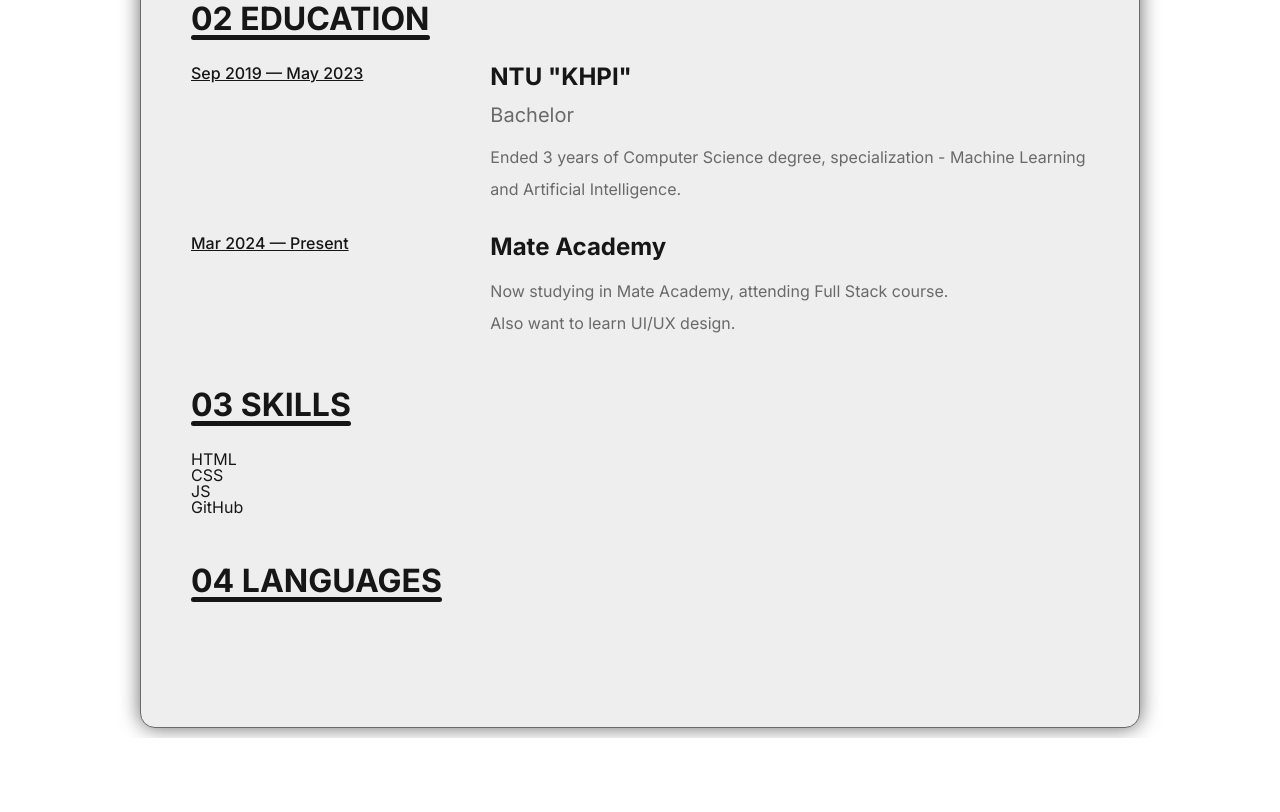
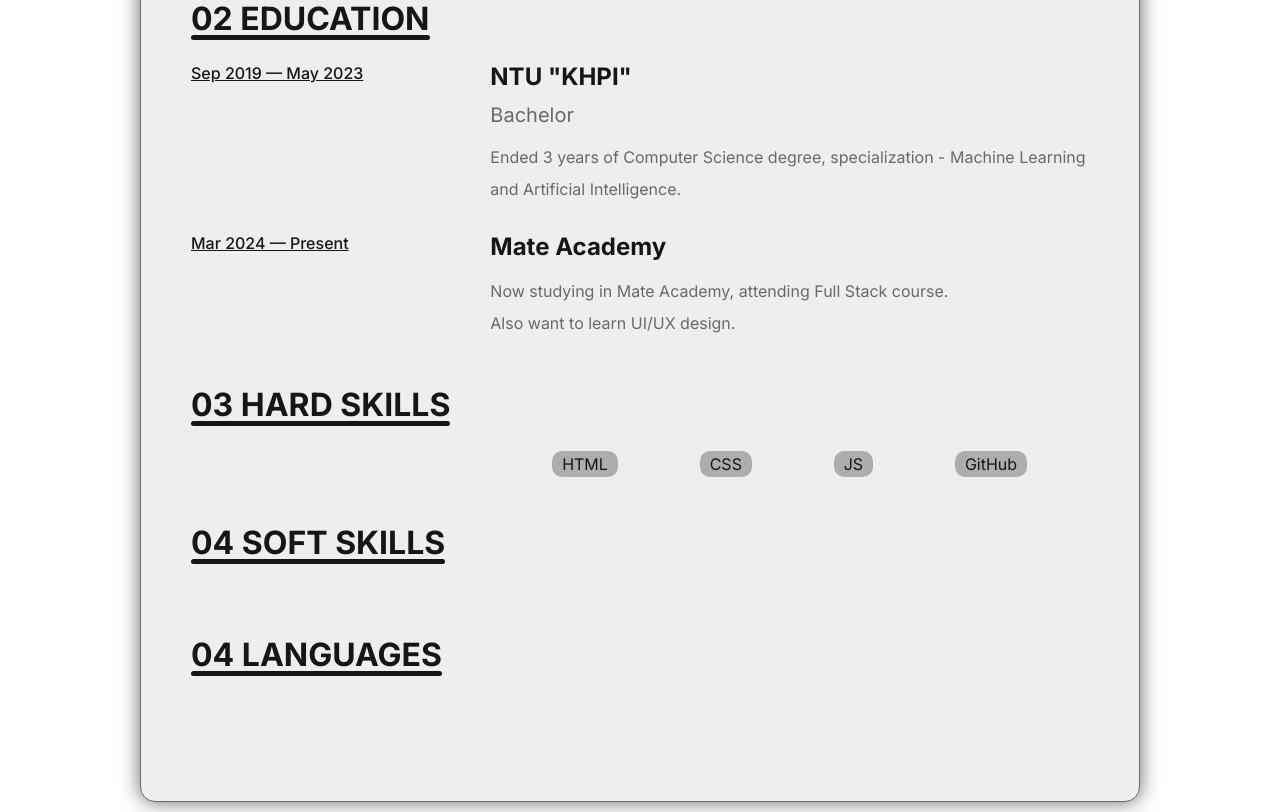
Before and after one commit to PieCyberPie/PieCyberPieCV, a website built with Parcel: page src/index.html in a window 1280 px wide. Shown: the part 750-1562 px from the top of the page. Before the commit the page ends 1488 px from the top, so only its background shows below. Built offline with nearby package versions, Linux system fonts and the light colour scheme.

Commit message:
implemented "skills" sections, added icons for language section

```diff
--- a/src/index.html
+++ b/src/index.html
@@ -122,13 +122,18 @@
         </section>
 
         <section class="about-me__section">
-          <h2 class="about-me__section__title">03 Skills</h2>
+          <h2 class="about-me__section__title">03 Hard Skills</h2>
           <div class="about-me__skills-container">
             <p class="about-me__skills-container__skill">HTML</p>
             <p class="about-me__skills-container__skill">CSS</p>
             <p class="about-me__skills-container__skill">JS</p>
             <p class="about-me__skills-container__skill">GitHub</p>
           </div>
+        </section>
+
+        <section class="about-me__section">
+          <h2 class="about-me__section__title">04 Soft Skills</h2>
+          <div class="about-me__skills-container"></div>
         </section>
 
         <section class="about-me__section">
--- a/src/styles/about-me.scss
+++ b/src/styles/about-me.scss
@@ -1,7 +1,16 @@
 .about-me {
   &__skills-container {
-    display: grid;
+    grid-column: 3/7;
+    display: flex;
+    justify-content: space-evenly;
+    flex-wrap: wrap;
+    gap: 20px;
+
     &__skill {
+      padding: 5px 10px;
+      border-radius: 10px;
+      text-align: center;
+      background-color: $light-color;
     }
   }
 
--- a/src/styles/utils/variables.scss
+++ b/src/styles/utils/variables.scss
@@ -3,3 +3,4 @@
 $body-height: 1123px;
 $primary-color: #161616;
 $secondary-color: #696969;
+$light-color: #adadad;
```
Also changed, not shown: src/images/circles/checked.svg (added), src/images/circles/unchecked.svg (added).
